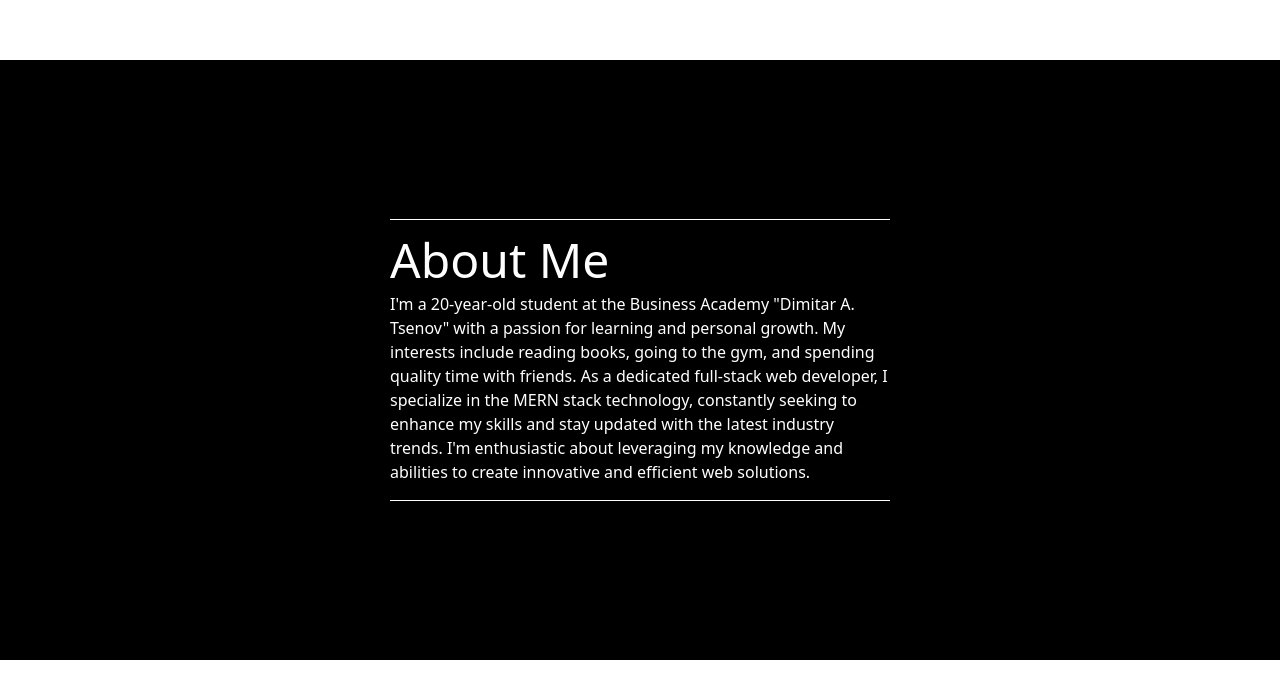
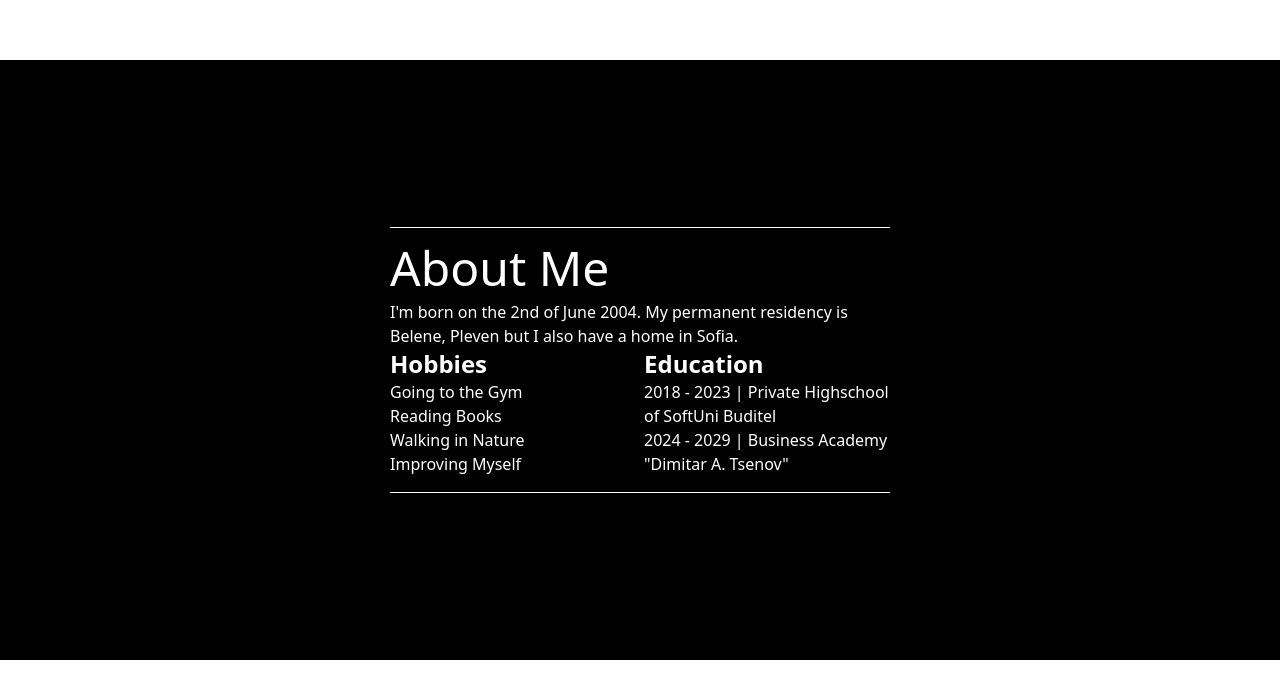
Before and after one commit to sunsesvasko/Portfolio, a React (Vite) app in the folder frontend/: page / in a window 1280 px wide. Shown: the part 804-1485 px from the top of the page. Built offline with nearby package versions, Linux system fonts and the light colour scheme; no server answers.

Commit message:
Updated About Me

```diff
--- a/frontend/src/components/About.jsx
+++ b/frontend/src/components/About.jsx
@@ -2,17 +2,27 @@ function About() {
   return (
     <section className="h-[600px] bg-black text-white flex items-center justify-center">
       <div className="flex flex-col gap-2 border-b-[1px] border-t-[1px] py-4 border-white">
-        <h1 className="text-5xl">About Me</h1>
-        <p className="w-[400px] md:w-[500px]">
-          I'm a 20-year-old student at the Business Academy "Dimitar A. Tsenov"
-          with a passion for learning and personal growth. My interests include
-          reading books, going to the gym, and spending quality time with
-          friends. As a dedicated full-stack web developer, I specialize in the
-          MERN stack technology, constantly seeking to enhance my skills and
-          stay updated with the latest industry trends. I'm enthusiastic about
-          leveraging my knowledge and abilities to create innovative and
-          efficient web solutions.
-        </p>
+        <h1 className="text-5xl ">About Me</h1>
+        <div className="w-[400px] md:w-[500px]">
+          <p>
+            I'm born on the 2nd of June 2004. My permanent residency is Belene,
+            Pleven but I also have a home in Sofia.
+          </p>
+          <div className="flex justify-around gap-2">
+            <ul className="w-[50%] ">
+              <h3 className="text-2xl font-semibold">Hobbies</h3>
+              <li>Going to the Gym</li>
+              <li>Reading Books</li>
+              <li>Walking in Nature</li>
+              <li>Improving Myself</li>
+            </ul>
+            <ul className="w-[50%]">
+              <h3 className="text-2xl font-semibold">Education</h3>
+              <li>2018 - 2023 | Private Highschool of SoftUni Buditel</li>
+              <li>2024 - 2029 | Business Academy "Dimitar A. Tsenov"</li>
+            </ul>
+          </div>
+        </div>
       </div>
     </section>
   );
--- a/frontend/src/components/Header.jsx
+++ b/frontend/src/components/Header.jsx
@@ -3,7 +3,7 @@ function Header() {
     <header className="flex justify-between p-3 bg-white">
       <h1 className="text-2xl md:text-3xl xl:text-4xl">Vasko Blazhev</h1>
       <ul className="flex items-center gap-4 text-lg md:text-xl">
-        <li>About</li>
+        <li className="hover:cursor-pointer">About</li>
         <li>Skills</li>
         <li>Projects</li>
         <li>Contact</li>
--- a/frontend/src/components/Landing.jsx
+++ b/frontend/src/components/Landing.jsx
@@ -8,7 +8,7 @@ function Landing() {
         <h1 className="text-[60px] font-semibold leading-[60px] text-center md:text-start">
           Vasko <br /> Blazhev
         </h1>
-        <p className="text-2xl font-medium">Full Stack Web Developer</p>
+        <p className="text-2xl font-medium">Wannabe Web Developer</p>
         <ul className="flex justify-center gap-2 md:justify-start">
           <li className="bg-[#fee5b5] w-[32px] h-[32px] flex items-center justify-center rounded-[4px]">
             <a href="https://www.linkedin.com" target="_blank">
@@ -16,7 +16,10 @@ function Landing() {
             </a>
           </li>
           <li className="bg-[#fee5b5] w-[32px] h-[32px] flex items-center justify-center rounded-[4px]">
-            <a href="https://www.instagram.com/?hl=bg" target="_blank">
+            <a
+              href="https://www.instagram.com/vasko_.sw/?hl=bg"
+              target="_blank"
+            >
               <img src="./instagram.png" alt="Linked In" className="w-[24px]" />
             </a>
           </li>
```
